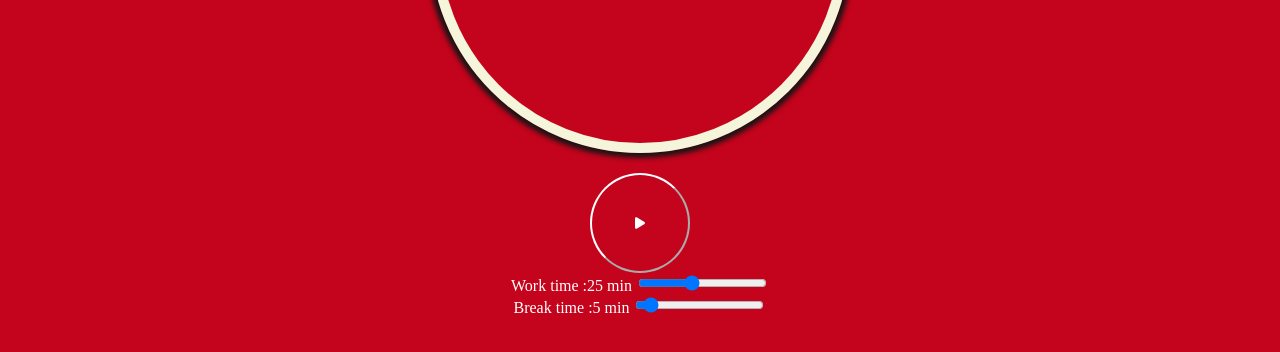
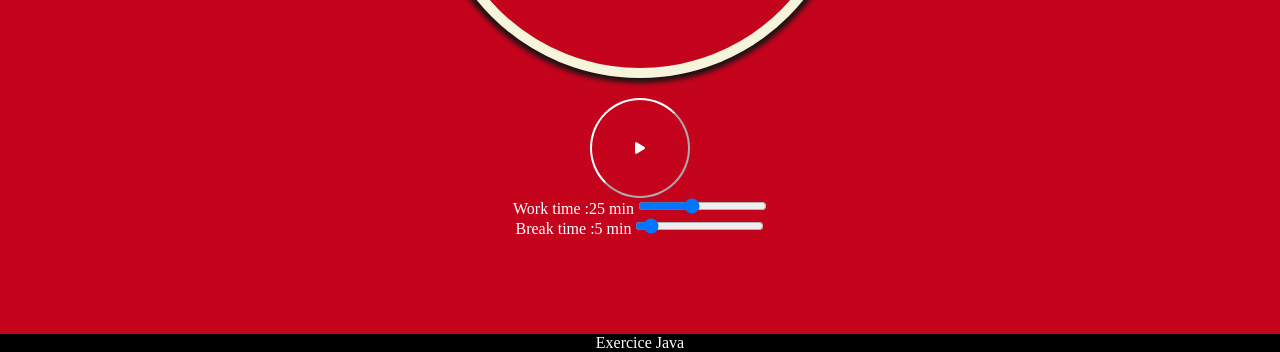
Before and after one commit to mattheo50/Pomodoro, a plain HTML site: page index.html in a window 1280 px wide. Shown: the part 448-800 px from the top of the page. Drawn offline with Linux system fonts and the light colour scheme.

Commit message:
Add a footer

```diff
--- a/css/styles.css
+++ b/css/styles.css
@@ -1,3 +1,12 @@
+
+/*Reset the browser*/
+*{
+    margin: 0;
+    padding: 0;
+
+}
+
+
 body {
     display: flex;
     flex-direction: column;
@@ -56,3 +65,10 @@ h2 {
     border-color: white;
     color: white;
 }
+
+footer{
+    background-color: black;
+    bottom: 0;
+    position: absolute;
+    width: 100%;
+}
--- a/index.html
+++ b/index.html
@@ -42,6 +42,9 @@
         </label>
         <input name="rangeBreak" type="range" id="rangeBreak" min="1" max="60" value="5" step="1">
     </div>
+    <footer>
+        <p>Exercice Java</p>
+    </footer>
     <script src="js/app.js"></script>
 </body>
 
```
